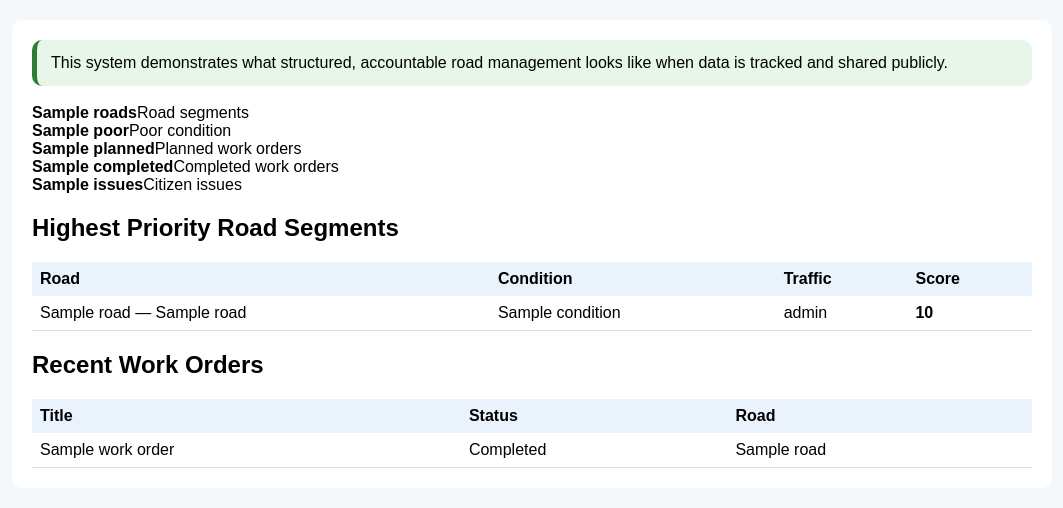
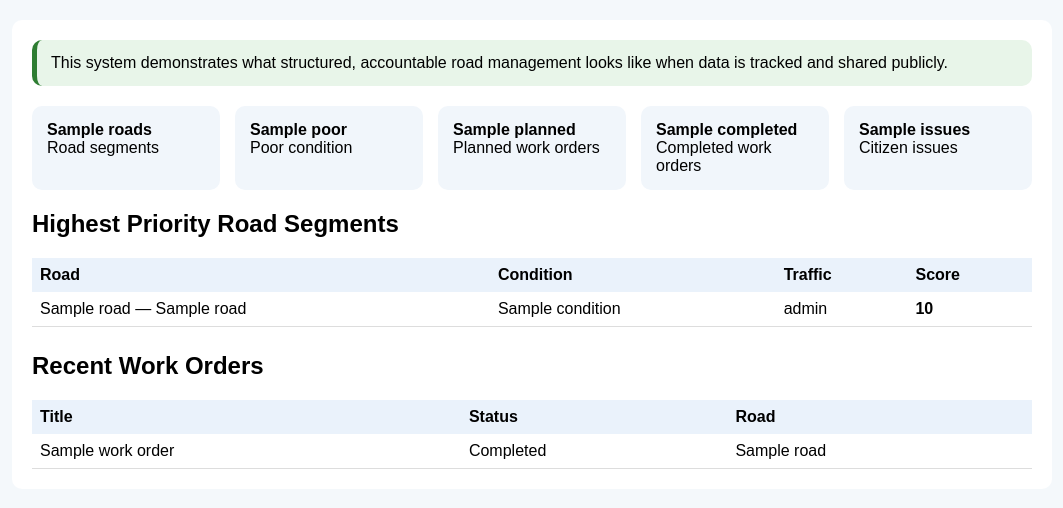
Before and after one commit to zibblezach-ux/clinton-roadtrack, a Python web app: template templates/dashboard.html in a window 1280 px wide. Shown: the part 128-636 px from the top of the page, without its empty margins (108-1171 px from the left). Run offline with Jinja, Linux system fonts and the light colour scheme; the template is opened without the code that fills it: most values are stand-ins (such as "Sample title", 1, 10 or a date in 2020).

Commit message:
Add files via upload

```diff
--- a/templates/dashboard.html
+++ b/templates/dashboard.html
@@ -1,23 +1,51 @@
 {% extends "base.html" %}
 {% block content %}
 
-<div style="background:#e8f5e9;padding:14px;border-radius:10px;margin-bottom:18px;border-left:5px solid #2e7d32;">
+<div style="background:#e8f5e9;padding:14px;border-radius:10px;margin-bottom:20px;border-left:5px solid #2e7d32;">
   This system demonstrates what structured, accountable road management looks like when data is tracked and shared publicly.
 </div>
 
-<section class="cards">
-  <div class="card"><strong>{{ counts.roads }}</strong><span>Road segments</span></div>
-  <div class="card"><strong>{{ counts.poor }}</strong><span>Poor condition</span></div>
-  <div class="card"><strong>{{ counts.planned }}</strong><span>Planned work orders</span></div>
-  <div class="card"><strong>{{ counts.completed }}</strong><span>Completed work orders</span></div>
-  <div class="card"><strong>{{ counts.issues }}</strong><span>Citizen issues</span></div>
-</section>
+<!-- STATS -->
+<div style="display:flex;gap:15px;flex-wrap:wrap;margin-bottom:20px;">
 
-<section class="grid2">
-  <div class="panel">
+  <div style="flex:1;background:#f1f6fb;padding:15px;border-radius:10px;">
+    <strong>{{ counts.roads }}</strong><br>
+    Road segments
+  </div>
+
+  <div style="flex:1;background:#f1f6fb;padding:15px;border-radius:10px;">
+    <strong>{{ counts.poor }}</strong><br>
+    Poor condition
+  </div>
+
+  <div style="flex:1;background:#f1f6fb;padding:15px;border-radius:10px;">
+    <strong>{{ counts.planned }}</strong><br>
+    Planned work orders
+  </div>
+
+  <div style="flex:1;background:#f1f6fb;padding:15px;border-radius:10px;">
+    <strong>{{ counts.completed }}</strong><br>
+    Completed work orders
+  </div>
+
+  <div style="flex:1;background:#f1f6fb;padding:15px;border-radius:10px;">
+    <strong>{{ counts.issues }}</strong><br>
+    Citizen issues
+  </div>
+
+</div>
+
+<!-- TOP PRIORITY -->
 <h2>Highest Priority Road Segments</h2>
+
 <table>
-      <tr><th>Road</th><th>Condition</th><th>Traffic</th><th>Score</th></tr>
+<tr>
+  <th>Road</th>
+  <th>Condition</th>
+  <th>Traffic</th>
+  <th>Score</th>
+</tr>
+
 {% for road, score in scored %}
 <tr>
   <td>{{ road.name }} — {{ road.segment_name }}</td>
@@ -27,12 +55,17 @@
 </tr>
 {% endfor %}
 </table>
-  </div>
 
-  <div class="panel">
-    <h2>Recent Work Orders</h2>
+<!-- WORK ORDERS -->
+<h2 style="margin-top:25px;">Recent Work Orders</h2>
+
 <table>
-      <tr><th>Title</th><th>Status</th><th>Road</th></tr>
+<tr>
+  <th>Title</th>
+  <th>Status</th>
+  <th>Road</th>
+</tr>
+
 {% for w in work_orders %}
 <tr>
   <td>{{ w.title }}</td>
@@ -41,7 +74,5 @@
 </tr>
 {% endfor %}
 </table>
-  </div>
-</section>
 
 {% endblock %}
```
Lines whose indentation alone changed are shown as unchanged.
